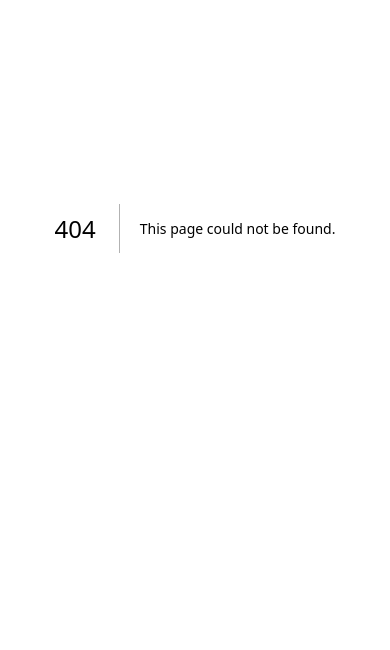
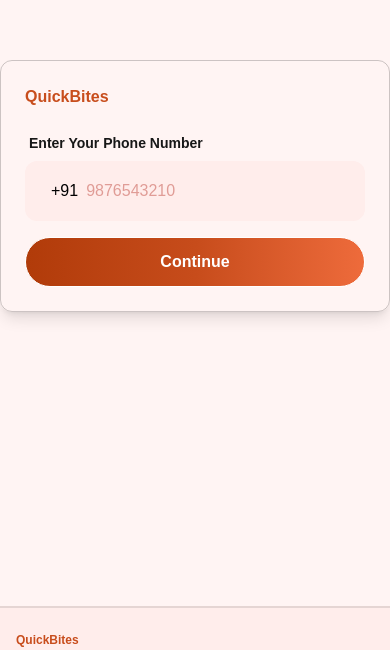
Before and after one commit to nikhil969rockss/QuickBites-food-delivery, a Next.js app in the folder frontend/: page /google-auth/update in a window 390 px wide. Before the commit this address had no page. Shown: the part 194-844 px from the top of the page. Built offline with nearby package versions, Linux system fonts and the light colour scheme.

Commit message:
add: UI after signin google authentication for user mobile and user role

```diff
--- a/frontend/app/forgot-password/page.tsx
+++ b/frontend/app/forgot-password/page.tsx
@@ -1,6 +1,6 @@
 'use client'
 import Footer from '@/components/Footer'
-import EnterOTP from '@/components/forgot-page/EnterOTP'
+import NumberBoxes from '@/components/NumberBoxes'
 import InputElement from '@/components/InputElement'
 import Link from 'next/link'
 import { useEffect, useState } from 'react'
@@ -82,7 +82,7 @@
   return (
     <>
       <main className="flex-center-row min-h-[90vh] w-full">
-        <section className="w-full max-w-md rounded-xl border p-6 shadow-lg md:max-w-lg lg:max-w-xl">
+        <section className="boder-black/20 w-full max-w-md rounded-xl border p-6 shadow-lg md:max-w-lg lg:max-w-xl">
           <ErrorNotification error={error} />
           {/* Step - 1 email address for sending OTP */}
           {step === 1 && (
@@ -143,7 +143,12 @@
 
               {/* otp verify */}
               <form onSubmit={handleVerifyOTP} className="flex flex-col gap-4">
-                <EnterOTP OTP={OTP} setOTP={setOTP} length={6} />
+                <NumberBoxes
+                  label="Enter OTP"
+                  state={OTP}
+                  setState={setOTP}
+                  length={6}
+                />
                 <button
                   disabled={OTP[0] === ''}
                   className="btn-primary btn-disabled w-full disabled:bg-gray-400!"
--- /dev/null
+++ b/frontend/app/google-auth/update/page.tsx
@@ -0,0 +1,96 @@
+'use client'
+
+import Button from '@/components/Button'
+import ErrorNotification from '@/components/ErrorNotification'
+import Footer from '@/components/Footer'
+import InputElement from '@/components/InputElement'
+import { roleTypesButton } from '@/utils/constants'
+import { useState } from 'react'
+
+const PhoneAndRolePage = () => {
+  const [step, setStep] = useState<number>(1)
+  const [mobileNumber, setMobileNumber] = useState<string>('')
+  const [roleType, setRoleType] = useState<string>('')
+  const [error, setError] = useState<string>('')
+  const [loading, setLoading] = useState<boolean>(false)
+
+  const handleChange = (e: React.ChangeEvent<HTMLInputElement>) => {
+    const value = e.target.value
+    if (isNaN(Number(value))) return
+    if (value.length > 10) return
+    setMobileNumber(value)
+  }
+
+  const handleSubmitFirst = (e: React.FormEvent<HTMLFormElement>) => {
+    e.preventDefault()
+    //api call
+    setStep(2)
+  }
+
+  const handleSubmitFinal = (e: React.FormEvent<HTMLFormElement>) => {
+    e.preventDefault()
+    //TODO: Api call
+  }
+  return (
+    <>
+      <main className="flex-center-row min-h-[90vh] w-full">
+        <section className="w-full max-w-md rounded-xl border border-black/20 p-6 shadow-lg md:max-w-lg lg:max-w-xl">
+          <ErrorNotification error={error} />
+          <div className="flex flex-col gap-4">
+            {/* Heading */}
+            <h1 className="text-primary font-black lg:text-2xl">QuickBites</h1>
+          </div>
+          {step === 1 && (
+            <form
+              onSubmit={handleSubmitFirst}
+              className="mt-6 flex flex-col gap-4"
+            >
+              <InputElement
+                label="Enter Your Phone Number"
+                placeholder="9876543210"
+                max={10}
+                value={mobileNumber}
+                onChange={handleChange}
+                componentType="phone"
+                required
+                inputMode="numeric"
+                title="Enter phone number"
+              />
+              <Button className="btn-primary disabled:bg-gray-400!">
+                Continue
+              </Button>
+            </form>
+          )}
+          {step === 2 && (
+            <form
+              onSubmit={handleSubmitFinal}
+              className="mt-6 flex flex-col gap-4"
+            >
+              <label className="font-xl font-bold" htmlFor="role">
+                Please select your role
+              </label>
+              {roleTypesButton.map((role) => (
+                <button
+                  type="button"
+                  onClick={() => setRoleType(role.value)}
+                  key={role.id}
+                  value={role.value}
+                  className={`cursor-pointer rounded-xl border border-black/20 p-5 font-bold transition-all duration-200 ${roleType === role.value && 'bg-primary text-white'}`}
+                >
+                  {role.button}
+                </button>
+              ))}
+
+              <Button className="btn-primary mt-4 disabled:bg-gray-400!">
+                Continue
+              </Button>
+            </form>
+          )}
+        </section>
+      </main>
+      <Footer />
+    </>
+  )
+}
+
+export default PhoneAndRolePage
--- a/frontend/components/InputElement.tsx
+++ b/frontend/components/InputElement.tsx
@@ -8,7 +8,7 @@
   icon?: React.JSX.Element
   className?: string
   passwordValue?: string
-  componentType?: string
+  componentType?: 'register' | 'login' | 'phone'
 } & React.ComponentProps<'input'>
 
 const InputElement = ({
@@ -38,6 +38,7 @@
       <div
         className={`flex items-center gap-2 rounded-xl bg-[#FFEDEB] px-6 py-4 text-black ${active ? 'border-2 border-black' : 'border-2 border-transparent'} transition-[border] duration-300`}
       >
+        {componentType === 'phone' && <span>+91</span>}
         {icon}
         <input
           type={type}
--- a/frontend/components/forgot-page/EnterOTP.tsx
+++ b/frontend/components/NumberBoxes.tsx
@@ -2,14 +2,18 @@
 
 import React, { useEffect, useRef } from 'react'
 
-const EnterOTP = ({
+const NumberBoxes = ({
   length = 4,
-  OTP,
-  setOTP,
+  state,
+  setState,
+  className,
+  label,
 }: {
   length?: number
-  OTP: string[]
-  setOTP: (OTP: string[]) => void
+  state: string[]
+  setState: (OTP: string[]) => void
+  label: string
+  className?: string
 }) => {
   const inputRefs = useRef<(HTMLInputElement | null)[]>([])
 
@@ -23,9 +27,9 @@
     // only accepts number
     if (isNaN(Number(value))) return
 
-    const newOtp = [...OTP]
+    const newOtp = [...state]
     newOtp[index] = value.substring(value.length - 1)
-    setOTP(newOtp)
+    setState(newOtp)
 
     if (value && index < length - 1) {
       inputRefs.current[index + 1]?.focus()
@@ -40,19 +44,19 @@
     e: React.KeyboardEvent<HTMLInputElement>,
     index: number
   ) => {
-    if (e.key === 'Backspace' && !OTP[index] && index > 0) {
+    if (e.key === 'Backspace' && !state[index] && index > 0) {
       inputRefs.current[index - 1]?.focus()
     }
   }
   return (
     <div className="flex flex-col gap-4">
       <label htmlFor="otp " className="text-center font-black">
-        Enter OTP
+        {label}
       </label>
       <div className="flex-center-row gap-4">
-        {OTP.map((data, index) => (
+        {state.map((data, index) => (
           <input
-            className="size-10 rounded-xl border-2 border-transparent bg-white text-center font-bold focus:border-black focus:bg-gray-100 focus:outline-none md:size-14 lg:size-18"
+            className={`size-10 rounded-xl border-2 border-transparent bg-white text-center font-bold focus:border-black focus:bg-gray-100 focus:outline-none md:size-14 lg:size-18 ${className}`}
             key={index}
             type="text"
             maxLength={1}
@@ -70,4 +74,4 @@
   )
 }
 
-export default EnterOTP
+export default NumberBoxes
--- /dev/null
+++ b/frontend/utils/constants.ts
@@ -0,0 +1,17 @@
+export const roleTypesButton = [
+  {
+    id: 1,
+    button: 'User',
+    value: 'user',
+  },
+  {
+    id: 2,
+    button: 'Restaurant Owner',
+    value: 'owner',
+  },
+  {
+    id: 3,
+    button: 'Delivery Boy',
+    value: 'deliveryBoy',
+  },
+]
```
